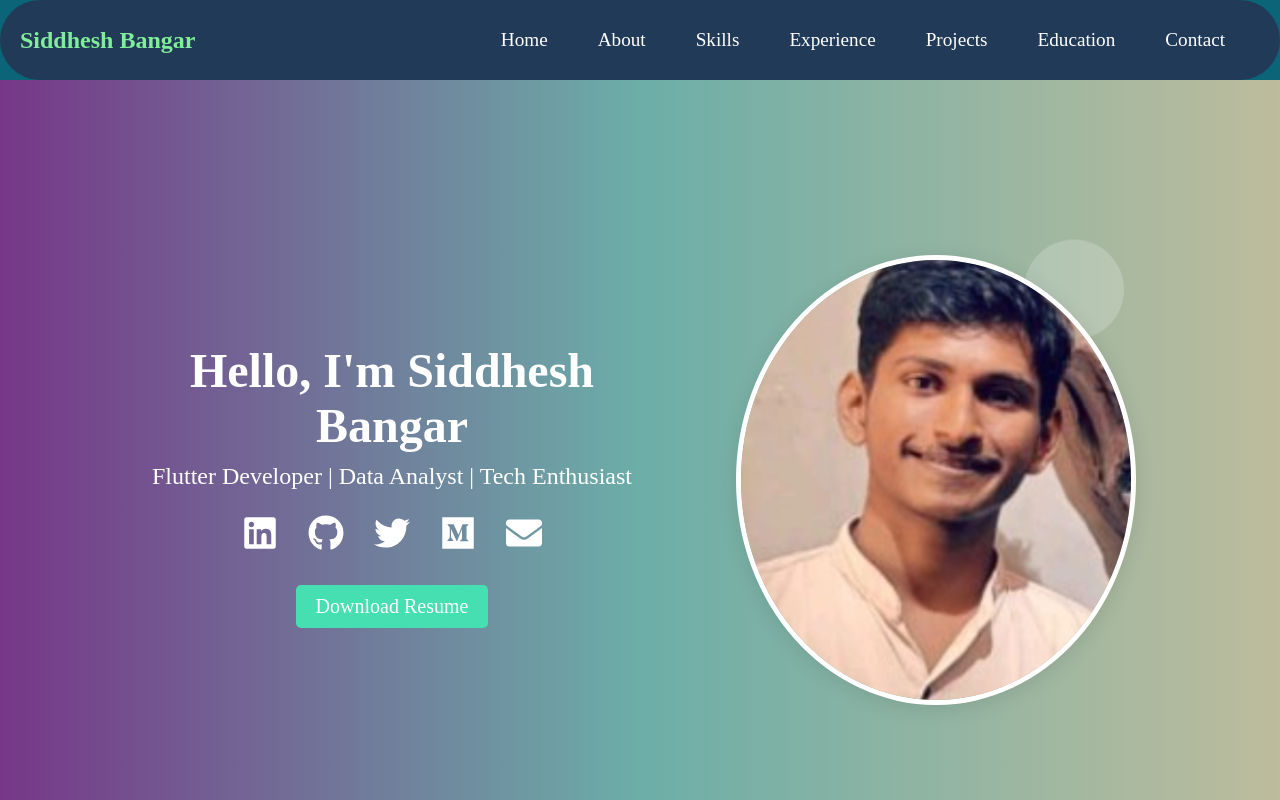
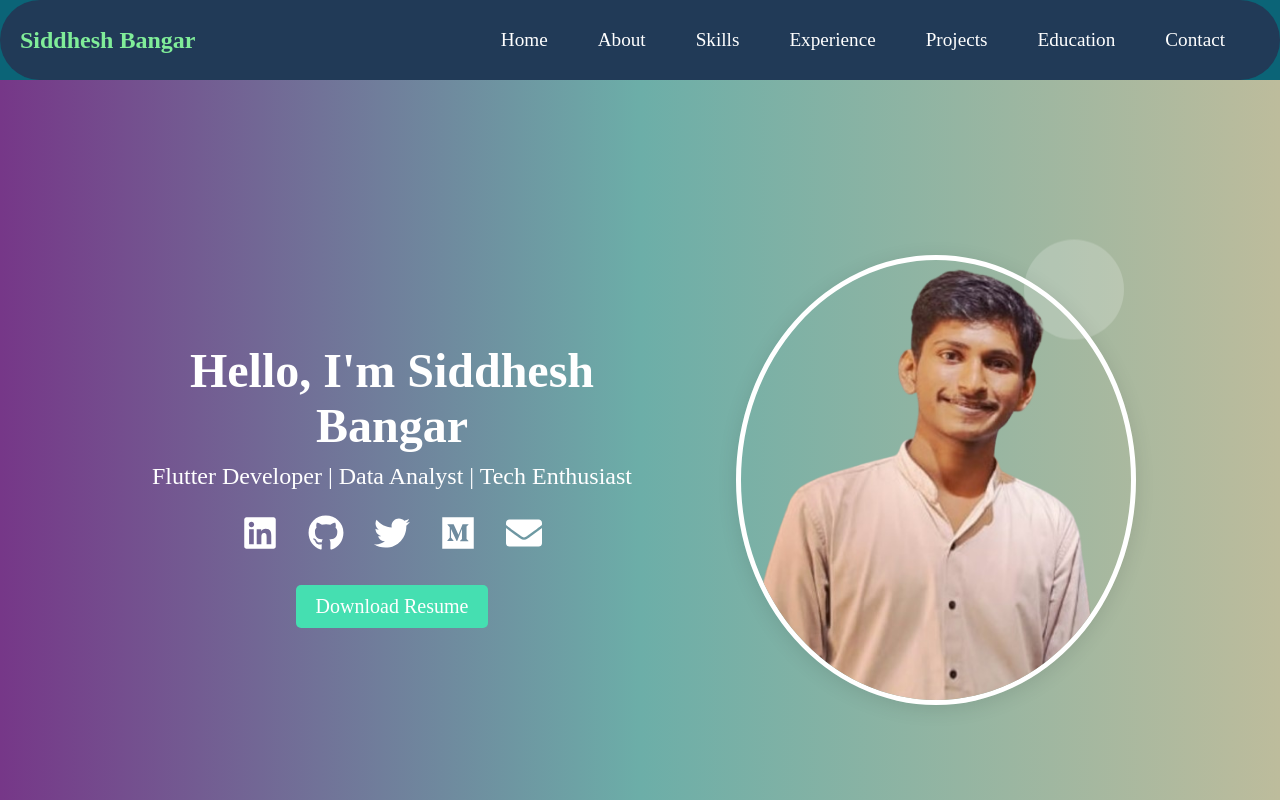
Before and after one commit to Siddheshbangar03/siddheshbangar-portfolio, a React (Create React App) app: page / in a window 1280 px wide. Shown: the top 800 px of the page. Built offline with nearby package versions, Linux system fonts and the light colour scheme.

Commit message:
updated files

```diff
--- a/public/index.html
+++ b/public/index.html
@@ -2,7 +2,7 @@
 <html lang="en">
   <head>
     <meta charset="utf-8" />
-    <link rel="icon" href="%PUBLIC_URL%/profilePhoto.png" type="image/png" />
+    <link rel="icon" href="%PUBLIC_URL%/photo.png" type="image/png" />
     <meta name="viewport" content="width=device-width, initial-scale=1" />
     <meta name="theme-color" content="#000000" />
     <meta name="description"
--- a/src/components/Hero.js
+++ b/src/components/Hero.js
@@ -1,7 +1,7 @@
 import React from 'react';
 import { FaLinkedin, FaGithub, FaTwitter, FaMedium, FaEnvelope } from 'react-icons/fa';
 import './Hero.css';
-import profilePhoto from './profilePhoto.png';
+import photo from './photo.png';
 import resumePDF from './Siddhesh_Bangar_Resume.pdf';
 
 const Hero = () => {
@@ -39,7 +39,7 @@ const Hero = () => {
 
         {/* Right Side Photo */}
         <div className="hero-right fade-in">
-          <img src={profilePhoto} alt="Siddhesh Bangar" className="profile-photo" />
+          <img src={photo} alt="Siddhesh Bangar" className="profile-photo" />
         </div>
       </div>
 
```
Also changed, not shown: public/photo.png (added), src/components/photo.png (added).
